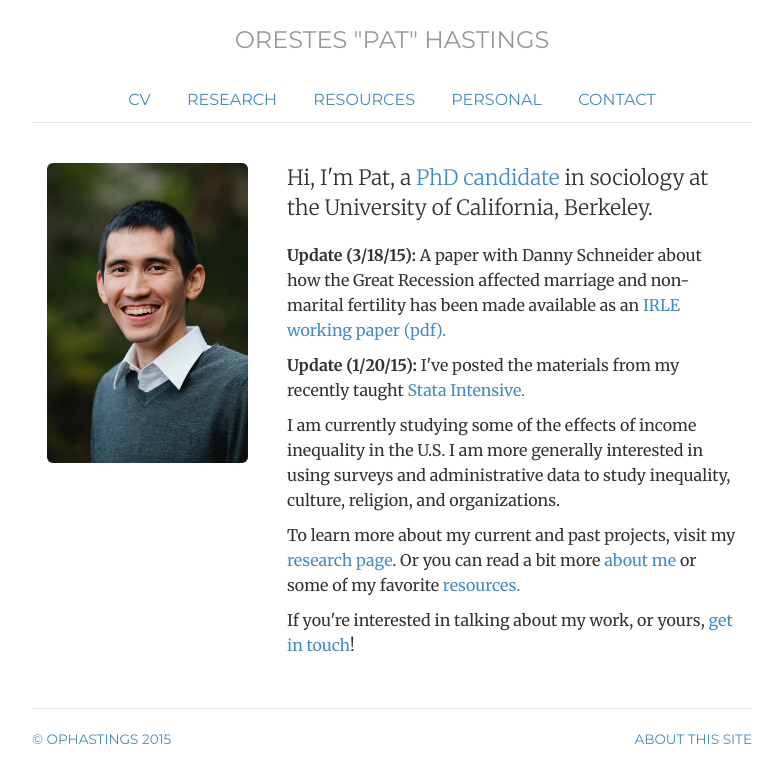
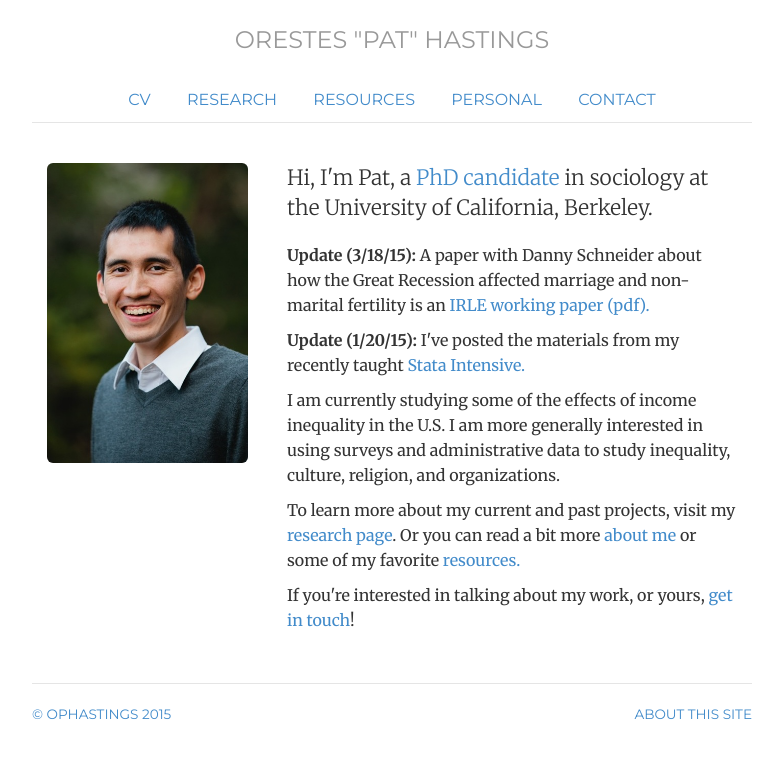
Before and after one commit to ophastings/ophastings.github.io, a Jekyll site: the page built from index.html, in a window 1280 px wide. Shown: the top 783 px of the page, without its empty margins (248-1031 px from the left). Built offline with Jekyll 4.4.1, drawn with Linux system fonts in a browser that asks for light colours; comment, search, counter and statistics services are not loaded.

Commit message:
update home page

```diff
--- a/index.html
+++ b/index.html
@@ -18,7 +18,7 @@ description: Website of Orestes Pat Hastings, sociology PhD candidate at UC Berk
 		candidate</a> in sociology at the University of California, Berkeley.</p>
 
 	<p><b>Update (3/18/15):</b> A paper with Danny Schneider about how the Great
-	Recession affected marriage and non-marital fertility has been made available as an
+	Recession affected marriage and non-marital fertility is an
 	<a href="http://www.irle.berkeley.edu/workingpapers/105-15.pdf">IRLE working paper (pdf).</a></p>
 
 	<p><b>Update (1/20/15):</b> I've posted the materials from my recently taught
```
